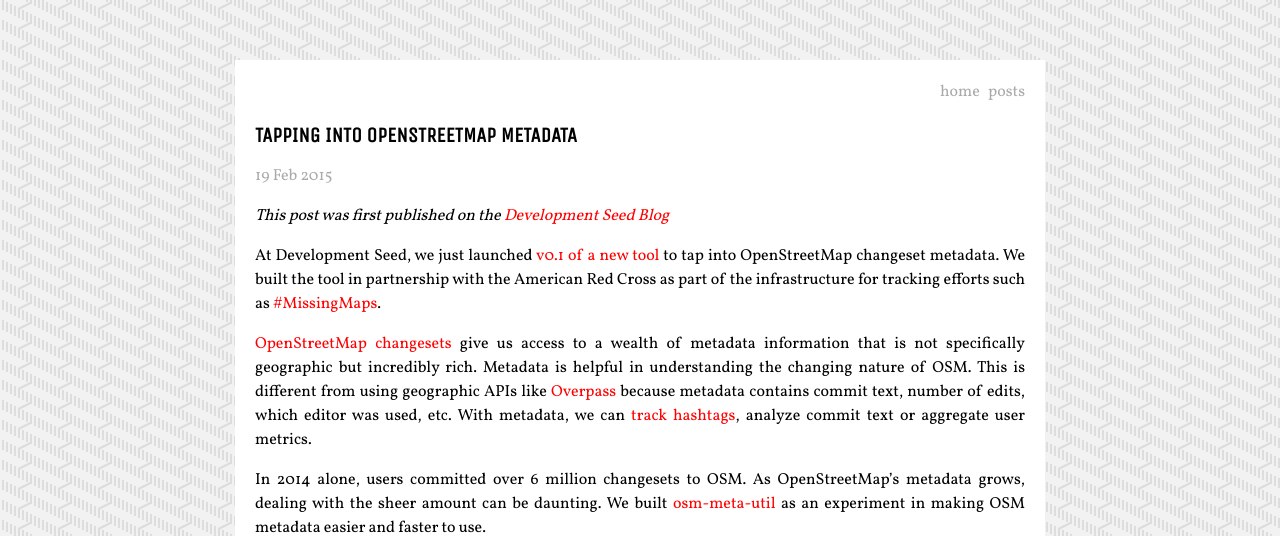
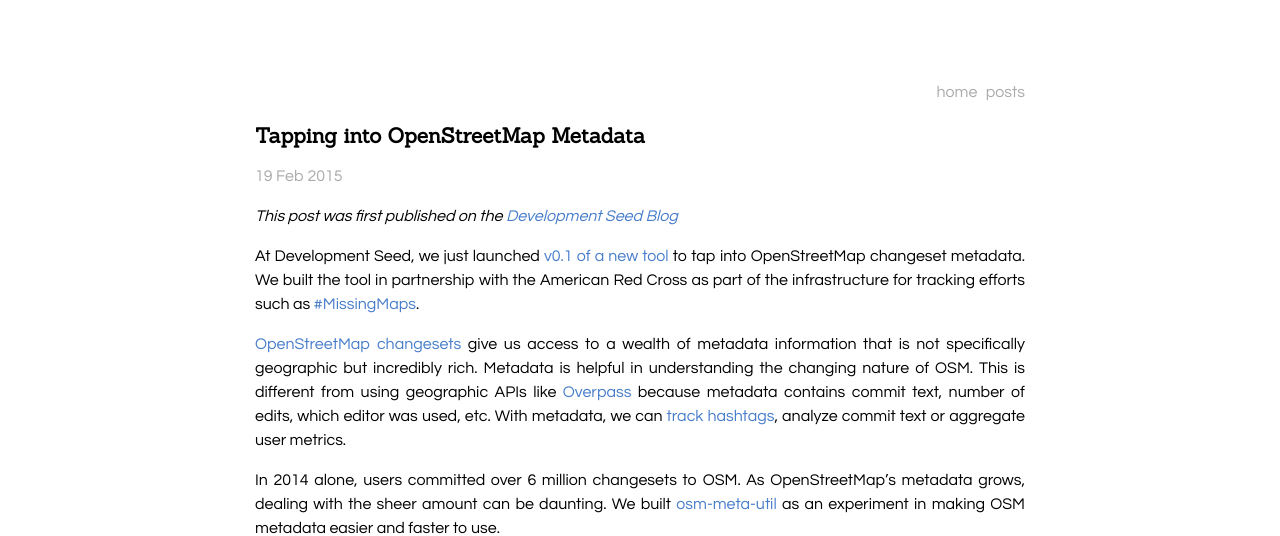
Before and after one commit to kamicut/kamicut.github.io, a Jekyll site: the page built from _posts/2015-02-19-tapping-into-osm-metadata.md, in a window 1280 px wide. Shown: the top 536 px of the page. Built offline with Jekyll 4.4.1, drawn with Linux system fonts in a browser that asks for light colours; Markdown is read by kramdown in place of the engine named in the settings; grey boxes are pictures that could not be loaded.

Commit message:
Choose new colors

```diff
--- a/_layouts/default.html
+++ b/_layouts/default.html
@@ -13,8 +13,8 @@
         <link rel="stylesheet" href="/css/oceanic80.css">
 
         <!-- Fonts -->
-        <link href='http://fonts.googleapis.com/css?family=Vollkorn:400,700' rel='stylesheet' type='text/css'>
-        <link href='http://fonts.googleapis.com/css?family=Unica+One' rel='stylesheet' type='text/css'>
+        <link href='http://fonts.googleapis.com/css?family=Sanchez:400,700' rel='stylesheet' type='text/css'>
+        <link href='http://fonts.googleapis.com/css?family=Questrial' rel='stylesheet' type='text/css'>
         <link href='http://fonts.googleapis.com/css?family=Source+Code+Pro:400' rel='stylesheet' type='text/css'>
 
     </head>
--- a/_posts/2015-02-19-tapping-into-osm-metadata.md
+++ b/_posts/2015-02-19-tapping-into-osm-metadata.md
@@ -12,7 +12,7 @@
 
 In 2014 alone, users committed over 6 million changesets to OSM. As OpenStreetMap's metadata grows, dealing with the sheer amount can be daunting. We built [osm-meta-util](https://github.com/osmlab/osm-meta-util) as an experiment in making OSM metadata easier and faster to use.
 
-![Running the utility](http://devseed.com/images/gifs/osm-meta.gif)
+{% include image.html url='http://devseed.com/images/gifs/osm-meta.gif' description='Running the utility' %}
 
 osm-meta-util focuses on two core functions: downloading the minutely compressed metadata files and serializing into JSON. We convert compressed OSM XML files containing multiple commits to a stream of JSON objects that can be piped to any tool or API.
 
--- a/css/main.css
+++ b/css/main.css
@@ -13,7 +13,7 @@
 
 body {
   background-color: #FFF;
-  font-family:'Vollkorn', serif;
+  font-family:'Questrial', sans-serif;
   text-align: center;
   max-width: 850px;
   margin: 0 auto;
@@ -21,16 +21,21 @@
 
 h1, h2, h3, h4, h5, h6 {
   font-size: 100%;
-  font-family: "Unica One", sans-serif;
-  text-transform: uppercase;
+  font-family: "Sanchez", serif;
+  /*text-transform: uppercase;*/
 }
 
 h1 { margin-bottom: .5em; }
 p { margin: 1em 0; }
 
-a         { color: #f00; text-decoration: none;}
+a         { color: #477DCA; text-decoration: none;}
 a:hover   { color: #000 !important;}
-a:visited { color: #f00; }
+a:visited { color: #477DCA}
+
+h2, h3,h4 {
+  background: #DEE;
+  padding-left: 15px;
+}
 
 /*****************************************************************************/
 /*
@@ -39,7 +44,7 @@
 /*****************************************************************************/
 
 body {
-  background: url('/assets/small_steps.png');
+  /*background: url('/assets/small_steps.png');*/
 }
 
 .site {
@@ -221,7 +226,9 @@
 
 .image {
   max-width: 600px;
-  margin: 20px;
+  margin-top: 20px;
+  margin-left: auto;
+  margin-right: auto;
   margin-bottom:30px;
 }
 .image img {
```
